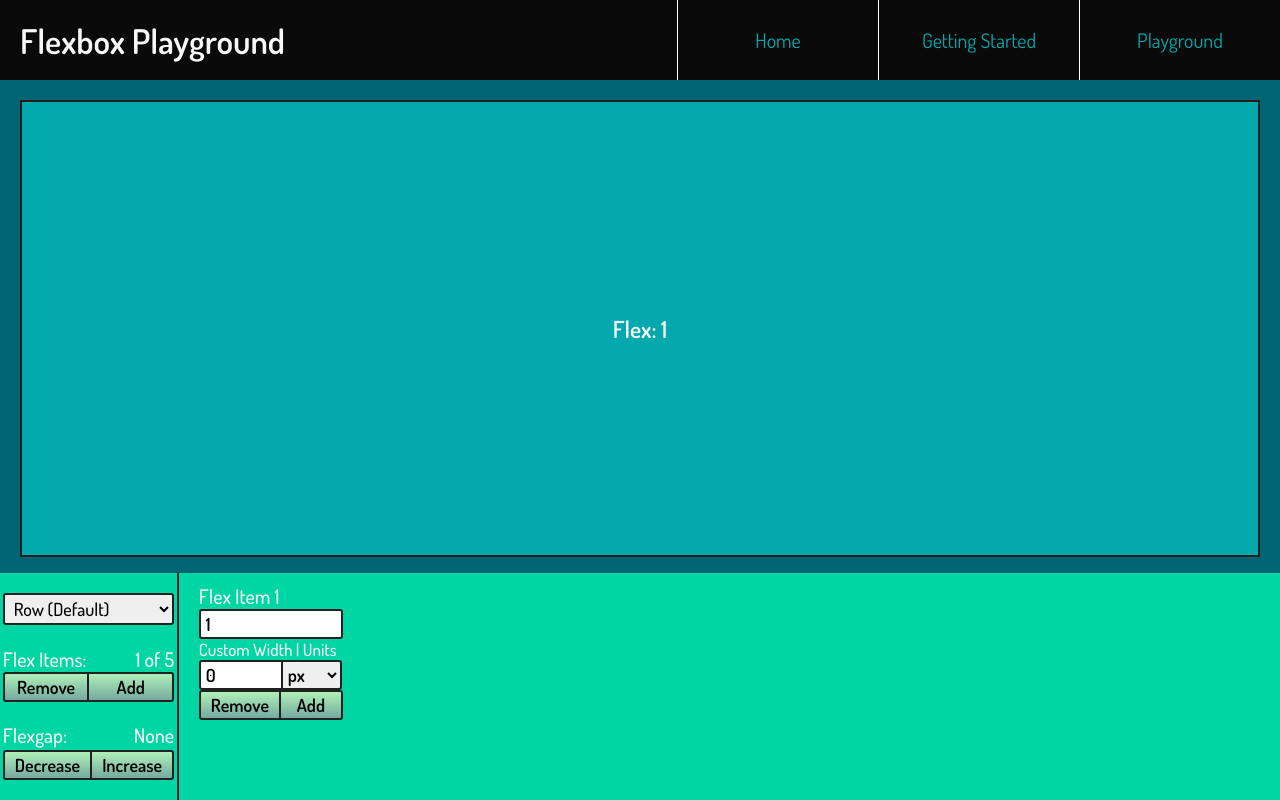
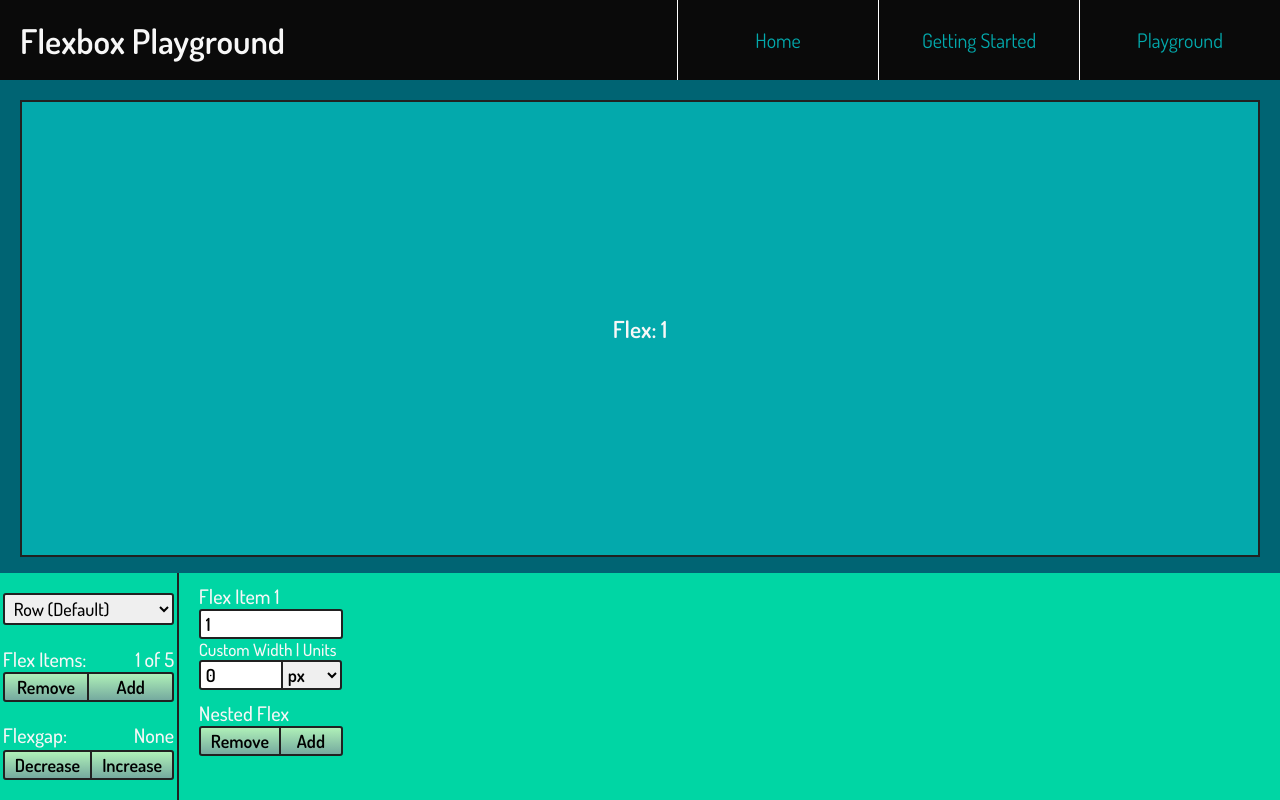
Before and after one commit to rabbitwerks/flexbox-util-playground, a Vue app: page /#/playground in a window 1280 px wide. Built offline with nearby package versions, Linux system fonts and the light colour scheme.

Commit message:
updated - working on nested-flex-item feature

```diff
--- a/src/components/playground/control-panel/flex-panel/CP__FlexInputPanel.vue
+++ b/src/components/playground/control-panel/flex-panel/CP__FlexInputPanel.vue
@@ -11,10 +11,14 @@
         :index="i">
       </fp--flex-amount-input>
 
-      <fp--custom-width-input :index="i"></fp--custom-width-input>
+      <fp--custom-width-input
+        :index="i">
+      </fp--custom-width-input>
 
       <!-- nested flex item control panel -->
-      <fp--nested-flex-panel></fp--nested-flex-panel>
+      <fp--nested-flex-panel
+        :index="i">
+      </fp--nested-flex-panel>
 
 
     </div>
--- a/src/components/playground/control-panel/flex-panel/nested-flex-panel/NFP__Add.vue
+++ b/src/components/playground/control-panel/flex-panel/nested-flex-panel/NFP__Add.vue
@@ -1,5 +1,6 @@
 <template>
   <button
+    @click="addNestedItemtoFlexItem_STORE(index)"
     class="nfp--add-remove-group--add flex-1"
     >Add
   </button>
--- a/src/components/playground/control-panel/flex-panel/nested-flex-panel/NFP__AddRemoveGroup.vue
+++ b/src/components/playground/control-panel/flex-panel/nested-flex-panel/NFP__AddRemoveGroup.vue
@@ -1,7 +1,12 @@
 <template>
-  <div class="nfp--add-remove-group--outer flexbox">
-    <nfp--remove></nfp--remove>
-    <nfp--add></nfp--add>
+  <div class="nfp--add-remove-group--outer flexbox flexdir-col">
+    <span class="nfp--add-remove-group--label"
+    >Nested Flex
+    </span>
+    <div class="nfp--add-remove-group--inner flexbox">
+      <nfp--remove></nfp--remove>
+      <nfp--add></nfp--add>
+    </div>
   </div>
 </template>
 
@@ -16,6 +21,12 @@ export default {
 }
 </script>
 
-<style>
-
+<style scoped>
+.nfp--add-remove-group--outer {
+margin-top: .5rem;
+}
+.nfp--add-remove-group--label {
+  display: block;
+  font-weight: 500;
+}
 </style>
--- a/src/components/playground/display/Display__FlexItem_Basic.vue
+++ b/src/components/playground/display/Display__FlexItem_Basic.vue
@@ -14,7 +14,7 @@
 
       <!-- else display flex amount div -->
       <div v-else>
-        <h3>Flex: {{ flexItem.flex }} </h3>
+        <h3>Flex: {{ flexItem.flex }}</h3>
       </div>
 
     </div>
```
